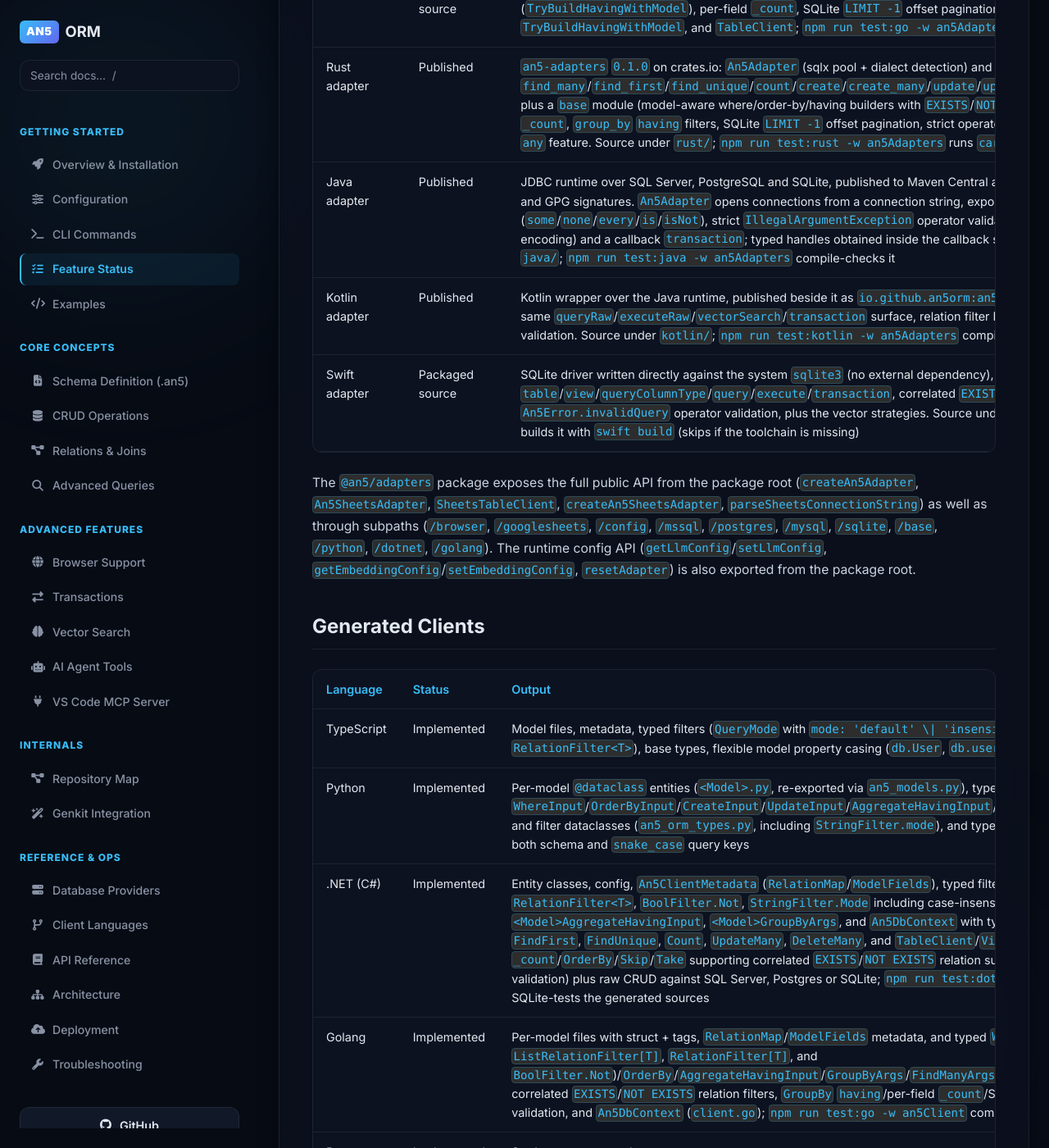
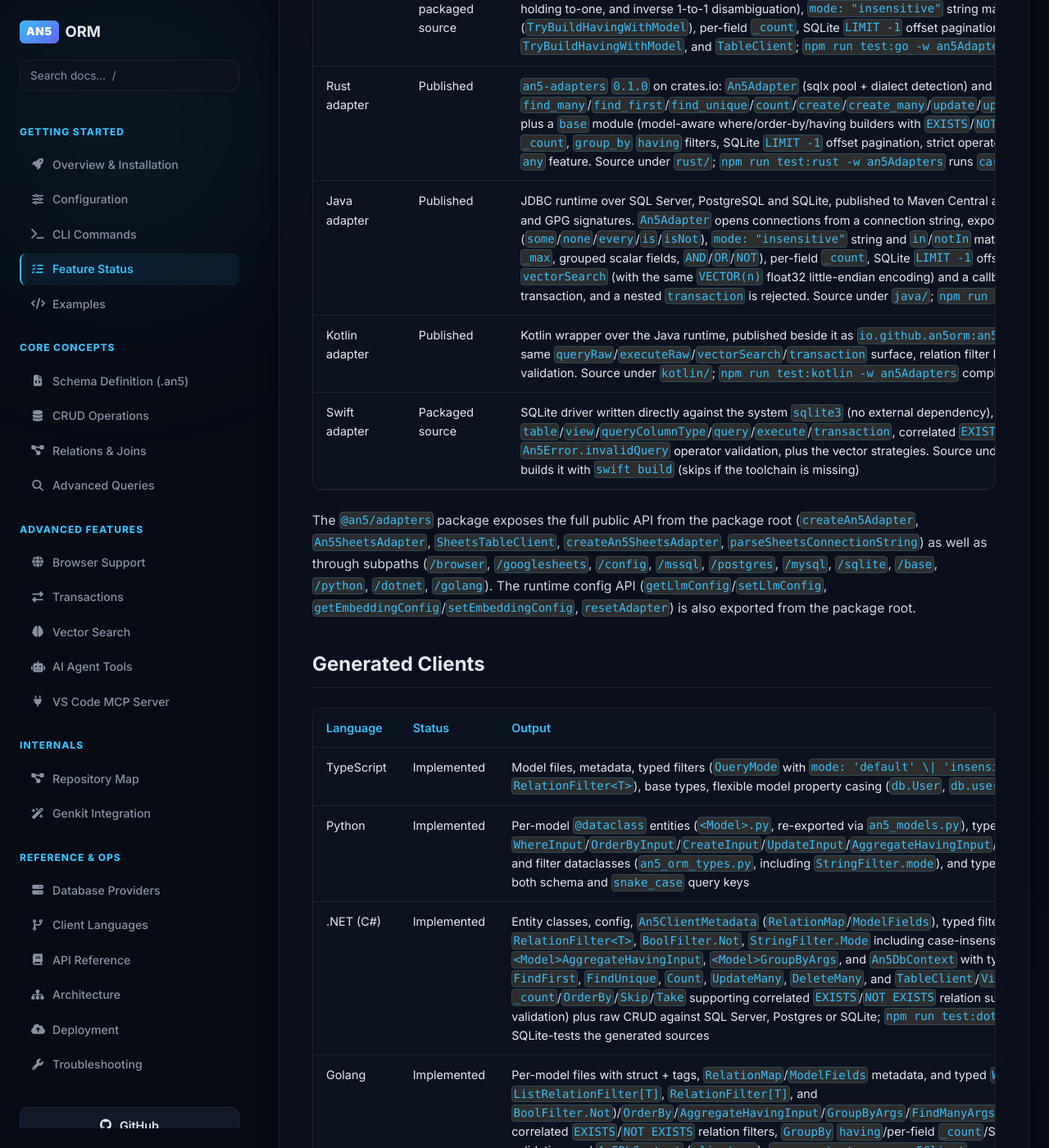
Before and after one commit to an5ORM/docs, a Jekyll site: the page built from docs/guides/feature-status.md, in a window 1280 px wide and 1400 px high, scrolled down 4620 px. Shown: the whole window at 82% size. Built offline with Jekyll 4.4.1, drawn with Linux system fonts in a browser that asks for light colours; nearby versions of some CDN libraries; some of the changed text lies outside the part shown.

Commit message:
docs: update Java adapter and client feature status for groupBy having and filter parity

```diff
--- a/docs/guides/feature-status.md
+++ b/docs/guides/feature-status.md
@@ -75,7 +75,7 @@ These commands run from the `an5Orm/` repository root, so use `npm run <command>
 | .NET adapter   | Implemented, packaged source | C# source included for SQL Server, Postgres and SQLite (`Microsoft.Data.SqlClient`/Npgsql/`Microsoft.Data.Sqlite`) with correlated `EXISTS`/`NOT EXISTS` relation filters (`some`/`none`/`every`/`is`/`isNot`), `ResolveRelationKeys` (to-many, FK-holding to-one, and inverse 1-to-1 disambiguation), `groupBy` `having` aggregate filters (`_count`, `_sum`, `_avg`, `_min`, `_max`, grouped scalar fields, `AND`/`OR`/`NOT`), per-field `_count`, case-insensitive `in`/`notIn`, SQLite `LIMIT -1` offset pagination, and strict `ArgumentException` operator/field/relation validation; `npm run test:dotnet -w an5Adapters` compile-checks the providers and runs SQLite relation, CRUD, transaction, and vector tests |
 | Go adapter     | Implemented, packaged source | Go source included under `golang/` with correlated `EXISTS`/`NOT EXISTS` relation filters (`some`/`none`/`every`/`is`/`isNot`), `ResolveRelationKeys` (to-many, FK-holding to-one, and inverse 1-to-1 disambiguation), `mode: "insensitive"` string matching (including `in`/`notIn`), `groupBy` `having` aggregate filters (`TryBuildHavingWithModel`), per-field `_count`, SQLite `LIMIT -1` offset pagination, and strict validation via `TryBuildWhereWithModel`, `TryBuildHavingWithModel`, and `TableClient`; `npm run test:go -w an5Adapters` runs `go test ./...` |
 | Rust adapter   | Published                   | [`an5-adapters`](https://crates.io/crates/an5-adapters) `0.1.0` on crates.io: `An5Adapter` (sqlx pool + dialect detection) and `TableClient` with `find_many`/`find_first`/`find_unique`/`count`/`create`/`create_many`/`update`/`update_many`/`delete_many`/`upsert`/`aggregate`/`group_by`/`vector_search`, plus a `base` module (model-aware where/order-by/having builders with `EXISTS`/`NOT EXISTS` relation filters, `mode: "insensitive"` string matching, per-field `_count`, `group_by` `having` filters, SQLite `LIMIT -1` offset pagination, strict operator/field validation, metadata, vector math); the app picks the driver via `sqlx`'s `any` feature. Source under `rust/`; `npm run test:rust -w an5Adapters` runs `cargo test` (skips if toolchain missing) |
-| Java adapter   | Published                   | JDBC runtime over SQL Server, PostgreSQL and SQLite, published to Maven Central as [`io.github.an5orm:an5-adapters-java`](https://central.sonatype.com/artifact/io.github.an5orm/an5-adapters-java) `0.2.14` with sources, javadoc and GPG signatures. `An5Adapter` opens connections from a connection string, exposes `queryRaw`/`executeRaw`, correlated `EXISTS`/`NOT EXISTS` relation filters (`some`/`none`/`every`/`is`/`isNot`), strict `IllegalArgumentException` operator validation, `vectorSearch` (with the same `VECTOR(n)` float32 little-endian encoding) and a callback `transaction`; typed handles obtained inside the callback share that transaction, and a nested `transaction` is rejected. Source under `java/`; `npm run test:java -w an5Adapters` compile-checks it |
+| Java adapter   | Published                   | JDBC runtime over SQL Server, PostgreSQL and SQLite, published to Maven Central as [`io.github.an5orm:an5-adapters-java`](https://central.sonatype.com/artifact/io.github.an5orm/an5-adapters-java) `0.2.14` with sources, javadoc and GPG signatures. `An5Adapter` opens connections from a connection string, exposes `queryRaw`/`executeRaw`, correlated `EXISTS`/`NOT EXISTS` relation filters (`some`/`none`/`every`/`is`/`isNot`), `mode: "insensitive"` string and `in`/`notIn` matching, `groupBy` `having` aggregate filters (`_count`, `_sum`, `_avg`, `_min`, `_max`, grouped scalar fields, `AND`/`OR`/`NOT`), per-field `_count`, SQLite `LIMIT -1` offset pagination, strict `IllegalArgumentException` operator/field validation, `vectorSearch` (with the same `VECTOR(n)` float32 little-endian encoding) and a callback `transaction`; typed handles obtained inside the callback share that transaction, and a nested `transaction` is rejected. Source under `java/`; `npm run test:java -w an5Adapters` compile-checks it |
 | Kotlin adapter | Published                   | Kotlin wrapper over the Java runtime, published beside it as [`io.github.an5orm:an5-adapters-kotlin`](https://central.sonatype.com/artifact/io.github.an5orm/an5-adapters-kotlin) `0.2.14`. Exposes `An5 : AutoCloseable` with the same `queryRaw`/`executeRaw`/`vectorSearch`/`transaction` surface, relation filter DSL (`some`/`none`/`every`/`isRelated`/`isNotRelated`), and strict operator validation. Source under `kotlin/`; `npm run test:kotlin -w an5Adapters` compile-checks it |
 | Swift adapter  | Packaged source             | SQLite driver written directly against the system `sqlite3` (no external dependency), with `An5Adapter` exposing `table`/`view`/`queryColumnType`/`query`/`execute`/`transaction`, correlated `EXISTS`/`NOT EXISTS` relation filters (`some`/`none`/`every`/`is`/`isNot`) and strict `An5Error.invalidQuery` operator validation, plus the vector strategies. Source under `swift/` as a SwiftPM package; `npm run test:swift -w an5Adapters` builds it with `swift build` (skips if the toolchain is missing) |
 
@@ -90,7 +90,7 @@ The `@an5/adapters` package exposes the full public API from the package root (`
 | .NET (C#)  | Implemented | Entity classes, config, `An5ClientMetadata` (`RelationMap`/`ModelFields`), typed filters (`ListRelationFilter<T>`, `RelationFilter<T>`, `BoolFilter.Not`, `StringFilter.Mode` including case-insensitive `In`/`NotIn`), `<Model>AggregateHavingInput`, `<Model>GroupByArgs`, and `An5DbContext` with typed ORM query overloads (`FindMany`, `FindFirst`, `FindUnique`, `Count`, `UpdateMany`, `DeleteMany`, and `TableClient`/`ViewClient` `GroupBy` with `Having`/per-field `_count`/`OrderBy`/`Skip`/`Take` supporting correlated `EXISTS`/`NOT EXISTS` relation subqueries and strict `ArgumentException` validation) plus raw CRUD against SQL Server, Postgres or SQLite; `npm run test:dotnet -w an5Client` compile-checks and SQLite-tests the generated sources |
 | Golang     | Implemented | Per-model files with struct + tags, `RelationMap`/`ModelFields` metadata, and typed `WhereInput` (including `StringFilter.Mode`, `ListRelationFilter[T]`, `RelationFilter[T]`, and `BoolFilter.Not`)/`OrderBy`/`AggregateHavingInput`/`GroupByArgs`/`FindManyArgs` (`<Model>.go`), generic `TableClient[T]` with correlated `EXISTS`/`NOT EXISTS` relation filters, `GroupBy` `having`/per-field `_count`/SQLite `LIMIT -1` pagination, and strict validation, and `An5DbContext` (`client.go`); `npm run test:go -w an5Client` compile-checks and SQLite-tests generated sources |
 | Rust       | Implemented | Serde structs + typed `WhereInput`/`OrderByInput`/`Create`/`Update`/`AggregateHavingInput`/`GroupByArgs`/`FindManyArgs`/`VectorSearchArgs` (`models.rs`), `StringFilter` (`mode`)/`IntFilter`/`NumberFilter`/`BoolFilter`/`DateTimeFilter`/`ListRelationFilter`/`RelationFilter` and typed `BindValue` params (`filters.rs`), `relation_map()` metadata (`metadata.rs`), `An5Client` backed by the `an5-adapters` runtime with typed per-model handles (`db.user().find_many(..)`, `db.user().group_by(..)`, `db.user().vector_search(..)`) plus dynamic `db.table("User")` and vector math (`client.rs`); `npm run test:rust -w an5Client` runs `cargo check` and SQLite runtime tests |
-| Java       | Implemented | Per-model entity classes with typed setters plus shared `An5Config`, `An5Metadata` (`RELATION_MAP` + field/table metadata), `An5Values` and `An5OrmTypes` (with `Filters`, per-model where builders carrying `ListRelationFilter` and `RelationFilter`, and `StringFilter`/`IntFilter`/…), and a generic `ModelClient<T>`/`An5DbContext` covering the full CRUD surface plus `aggregate`, `groupBy` and `vectorSearch`; `npm run test:java -w an5Client` compile-checks the generated sources, and `npm run test:java -w an5example` builds and runs the runnable example |
+| Java       | Implemented | Per-model entity classes with typed setters plus shared `An5Config`, `An5Metadata` (`RELATION_MAP` + field/table metadata), `An5Values` and `An5OrmTypes` (with `Filters` including `Filters.insensitive`, per-model where/having/groupBy builders carrying `ListRelationFilter`, `RelationFilter`, `<Model>AggregateHaving`, and `<Model>GroupBy`, and `StringFilter` with `mode`/`insensitive()`/`IntFilter`…), and a generic `ModelClient<T>`/`ViewClient<T>`/`An5DbContext` covering the full CRUD surface plus `aggregate`, `groupBy` (both `An5GroupBy` and typed `GroupByBuilder`) and `vectorSearch`; `npm run test:java -w an5Client` compile-checks the generated sources, and `npm run test:java -w an5example` builds and runs the runnable example |
 | Kotlin     | Implemented | Per-model data classes plus `An5Config`, `An5Metadata` (`relationMap` + field/table metadata) and `An5OrmTypes` (`An5Orm.UserWhere(..).build()`, `ListRelationFilter`, `RelationFilter`, `StringFilter.is(..)`, …), and an `An5Db` context with the same CRUD surface plus `aggregate`, `groupBy`, `vectorSearch`, `view`, and raw `query`/`execute`; `npm run test:kotlin -w an5example` builds and runs the runnable example with `kotlinc` |
 | Swift      | Implemented | Per-model structs plus `An5Config`, `An5Metadata` (`relationMap` + field/table metadata) and `An5OrmTypes` (`An5Orm.UserWhere` with `ListRelationFilter` and `RelationFilter`, …), and an `An5Db` context with the same CRUD surface plus `aggregate`, `groupBy`, `vectorSearch`, `table` and `view`, emitted as a SwiftPM package (`Package.swift`); `npm run test:swift -w an5example` builds and runs the runnable example with `swift build` (skips if the toolchain is missing). Consume the runtime dependency by path — see [Known Gaps](#known-gaps) |
 
```
Also changed, not shown: other parts of docs/guides/feature-status.md (+1 -1 lines).
